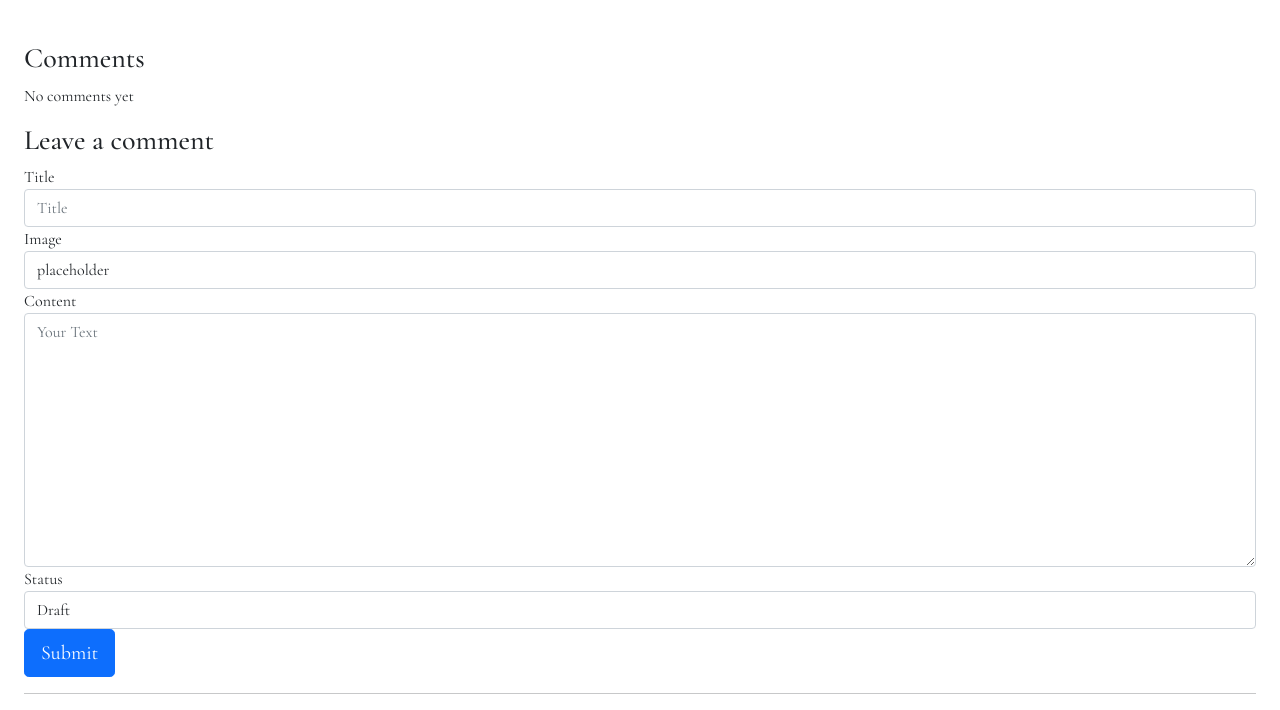
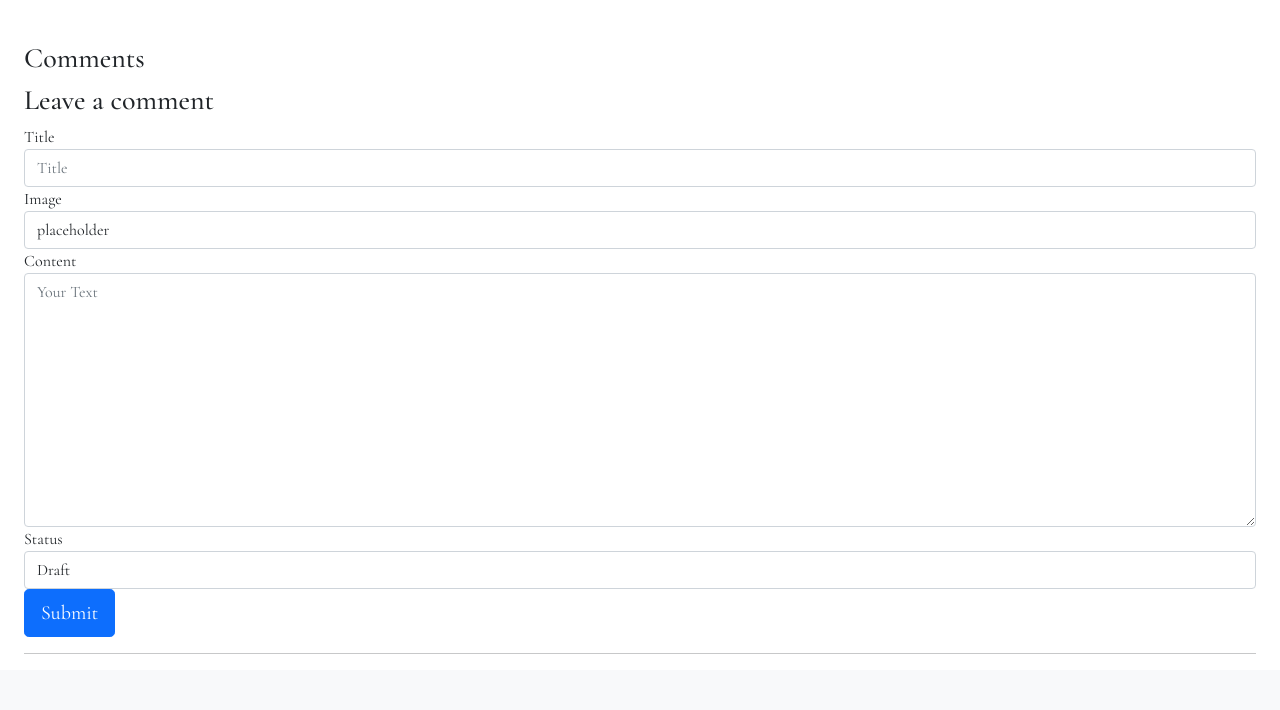
Before and after one commit to dilner1/Garden-Gnome-Blog, a Django app: template templates/open_post.html in a window 1280 px wide. Shown: the part 437-1147 px from the top of the page. After the commit the page ends 1091 px from the top, so only its background shows below. Run offline with Django 3.2, Linux system fonts and the light colour scheme; the template is opened without the code that fills it: values that come from a table or form of the project are taken from there, others are empty; some libraries are stand-ins or nearby versions; some web fonts are replaced.

Commit message:
Comments now showing

```diff
--- a/blog/forms.py
+++ b/blog/forms.py
@@ -19,5 +19,5 @@ class CommentForm(forms.ModelForm):
         model = Comment
         fields = ('body',)
         widgets = {
-             'body': forms.TextInput(attrs={'class': 'form-control', 'placeholder': 'Your comment'}),
+             'body': forms.Textarea(attrs={'class': 'form-control', 'placeholder': 'Your comment'}),
         }
--- a/blog/views.py
+++ b/blog/views.py
@@ -17,6 +17,7 @@ class PostDetail(View):
         post = get_object_or_404(queryset, slug=slug)
         comments = post.comments.filter(approved=True).order_by('-created_on')
         new_comment = None
+
 
         if request.method == 'POST':
             comment_form = CommentForm(data=request.POST)
--- a/templates/open_post.html
+++ b/templates/open_post.html
@@ -50,9 +50,7 @@
         <div>
             <br/>
             <h3>Comments</h3>
-            {% if not comment in comments %}
-            <p>No comments yet</p>
-            {% else %}
+
             {% for comment in comments %}
             <div class="comments-section">
                 <p>
@@ -66,14 +64,14 @@
                 </p>
             </div>
             {% endfor %}
-            {% endif %}
+
         {% if new_comment %}
         <div class="alert alert-success" role="alert">
           Your comment is awaiting moderation
         </div>
         {% else %}
         <h3>Leave a comment</h3>
-        <form method="POST" enctype="multipart/form-data" >
+        <form action="" method="POST" enctype="multipart/form-data" class="add-comment-form">
             {% csrf_token %}
             {{ form|crispy }}
           <button type="submit" class="btn btn-primary  btn-lg">Submit</button>
```
